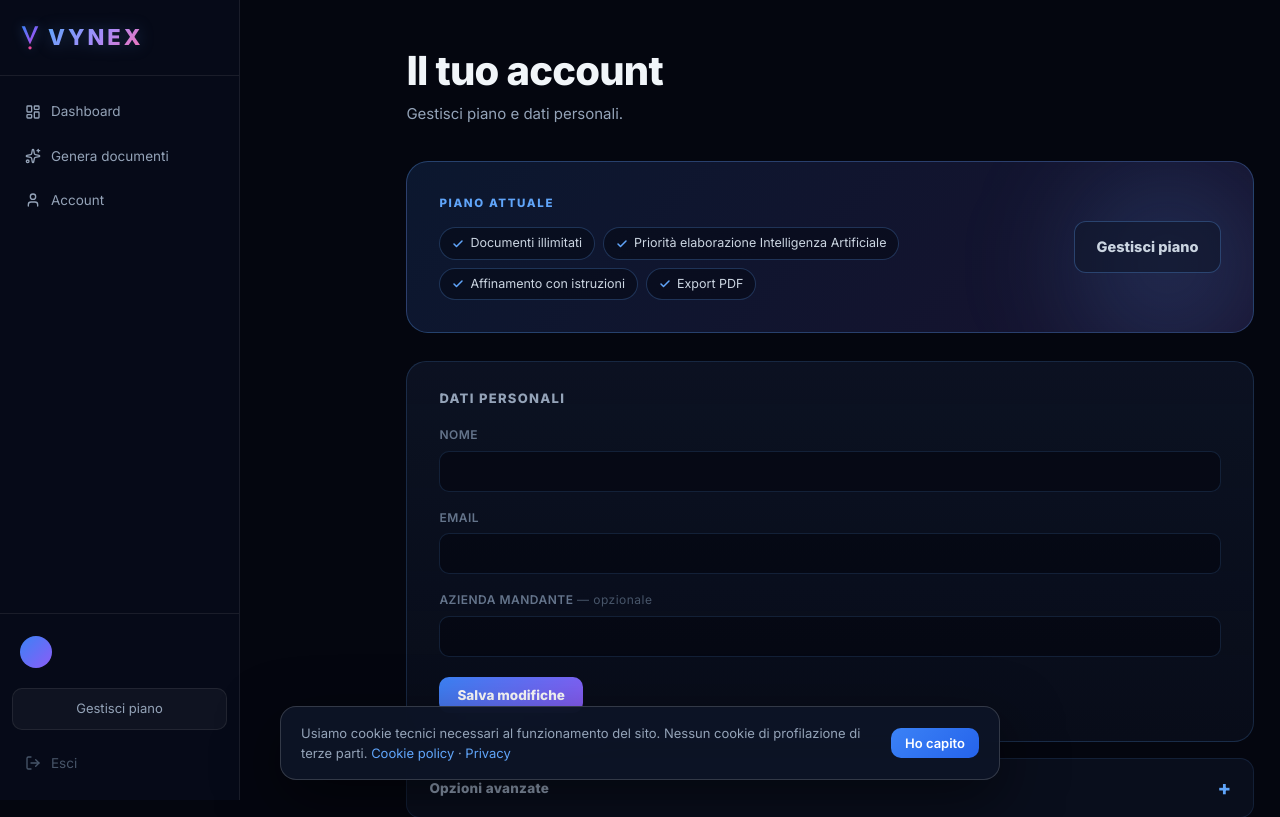
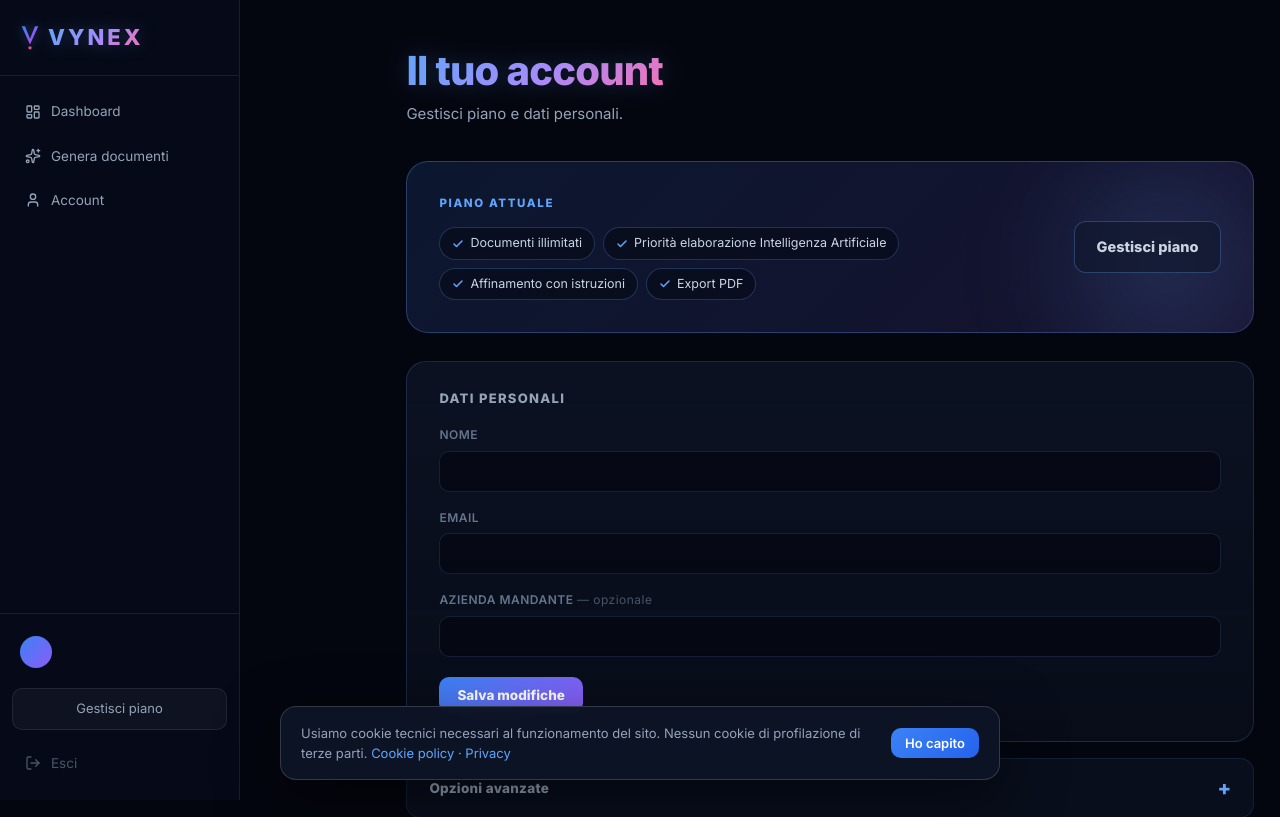
Before and after one commit to robertopizzini19-byte/vynex, a Python web app: template templates/account.html in a window 1280 px wide. Shown: the top 817 px of the page. Run offline with Jinja, Linux system fonts and the light colour scheme; the template is opened without the code that fills it, so the values that code supplies are empty.

Commit message:
style(wow-text): gradient tri-color + glow su 'Roberto' / 'Descrivi la tua visita' / 'Il tuo account'
Nuova classe .vnx-gradient-text riusabile (estratta da .vnx-word):
- background linear-gradient(135deg, #60a5fa, #a78bfa 55%, #f472b6)
- background-clip:text + text-fill-color:transparent
- filter: drop-shadow(0 0 12px rgba(96,165,250,.22)) — glow proporzionale
  a H1 grandi (più intenso del 8px del logo nav)

Applicata a:
- dashboard.html: <span> wrap su {{ user.full_name.split()[0] }}
  (solo il nome, non 'Ciao,')
- genera.html: <h1 class> su 'Descrivi la tua visita' intera
- account.html: <h1 class> su 'Il tuo account' intera

Non forza weight/font/letter-spacing — eredita dagli H1 esistenti della
pagina per non rompere layout. Il wow è nel gradient+glow, non nel size.

Co-Authored-By: Claude Opus 4.7 (1M context) <noreply@anthropic.com>

```diff
--- a/static/style.css
+++ b/static/style.css
@@ -1003,6 +1003,16 @@ textarea {
   min-height: 100vh;
   min-height: 100dvh;
 }
+/* Gradient wow text — ricetta .vnx-word riusabile (blu→viola→rosa + glow) */
+.vnx-gradient-text {
+  background: linear-gradient(135deg, #60a5fa, #a78bfa 55%, #f472b6);
+  -webkit-background-clip: text;
+  background-clip: text;
+  -webkit-text-fill-color: transparent;
+  color: transparent;
+  filter: drop-shadow(0 0 12px rgba(96,165,250,.22));
+}
+
 /* Per-page micro shift richiesto Roberto 23/04 */
 body.page-dashboard .app-main,
 body.page-account .app-main {
--- a/templates/account.html
+++ b/templates/account.html
@@ -12,7 +12,7 @@
 
         <section class="mini-hero">
             <div class="mini-hero-text">
-                <h1>Il tuo account</h1>
+                <h1 class="vnx-gradient-text">Il tuo account</h1>
                 <p class="mini-hero-sub">Gestisci piano e dati personali.</p>
             </div>
         </section>
--- a/templates/dashboard.html
+++ b/templates/dashboard.html
@@ -16,7 +16,7 @@
         {# ─── HERO ────────────────────────────────────────────────── #}
         <section class="mini-hero">
             <div class="mini-hero-text">
-                <h1>Ciao, {{ user.full_name.split()[0] }} 👋</h1>
+                <h1>Ciao, <span class="vnx-gradient-text">{{ user.full_name.split()[0] }}</span> 👋</h1>
                 <p class="mini-hero-sub">
                     {% if user.plan == "free" %}
                         {% if (limit - usage) > 0 %}
--- a/templates/genera.html
+++ b/templates/genera.html
@@ -25,7 +25,7 @@
     <section class="composer">
 
         <div class="composer-hero">
-            <h1>Descrivi la tua visita</h1>
+            <h1 class="vnx-gradient-text">Descrivi la tua visita</h1>
             <p class="sub">Scrivi come parleresti a un collega. VYNEX crea 3 documenti in 30 secondi.</p>
         </div>
 
```
